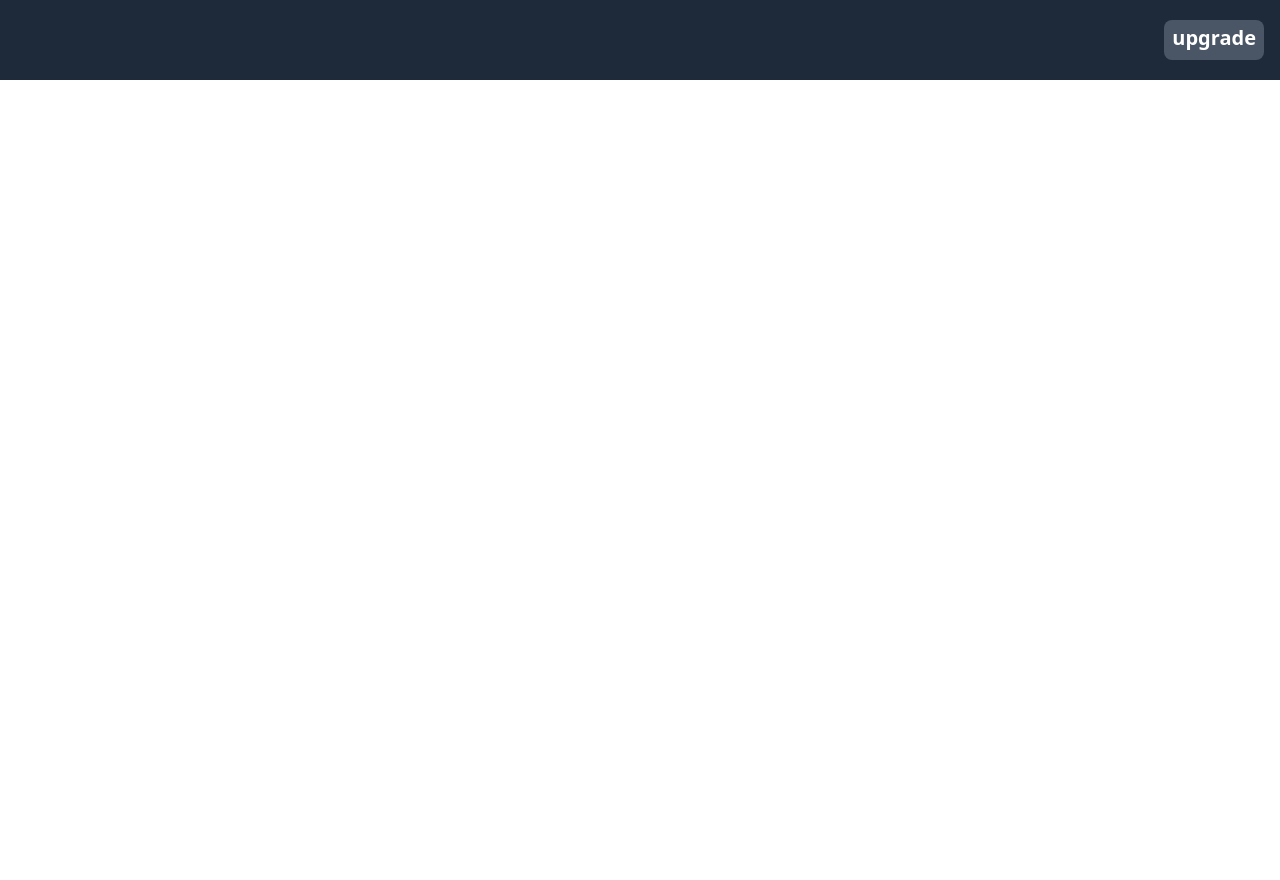
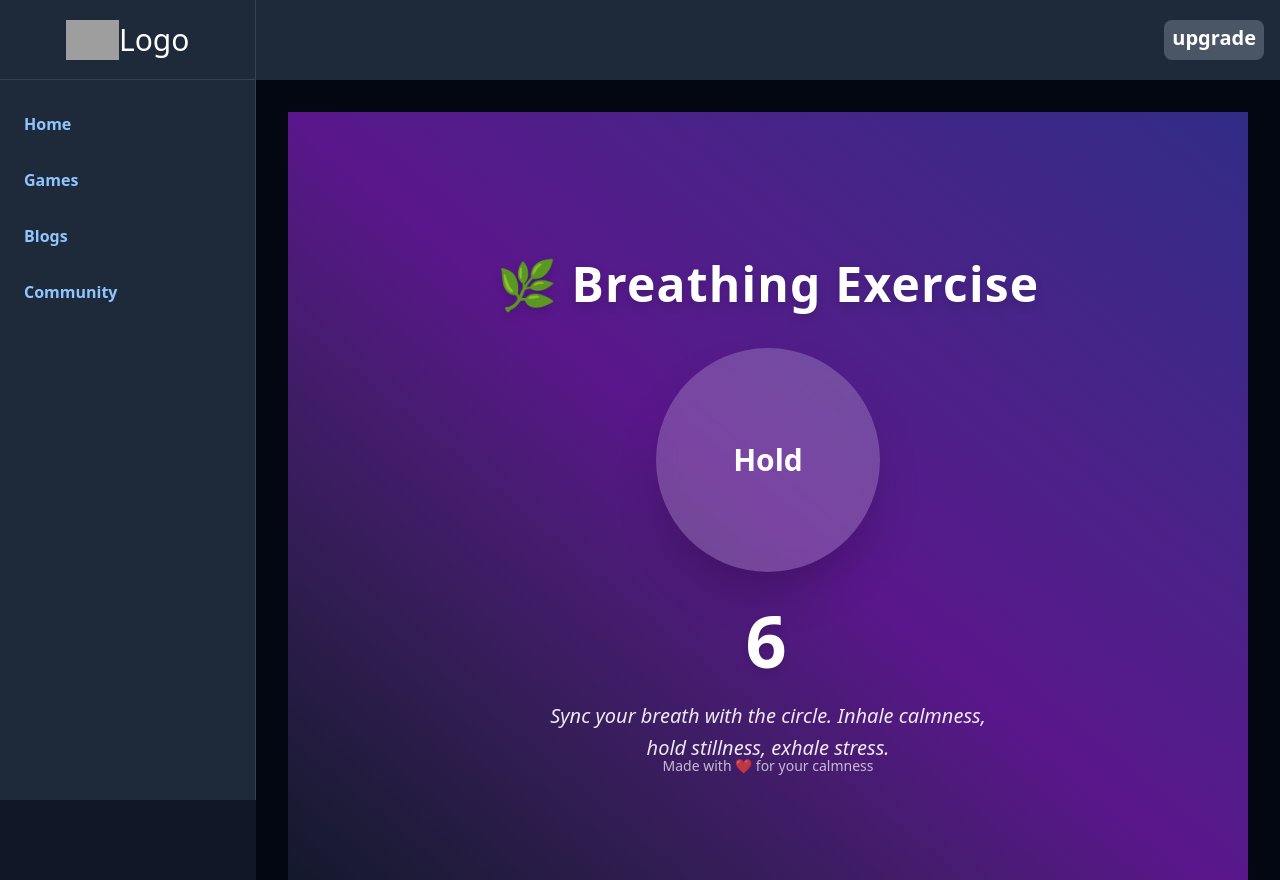
Before and after one commit to Prashant-K247/SIH-Project, a React (Vite) app: page /breathing in a window 1280 px wide. Before the commit this address had no page. Before the commit the page ends 800 px from the top, so only its background shows below. Built offline with nearby package versions, Linux system fonts and the light colour scheme; grey boxes are pictures that could not be loaded.

Commit message:
breathing

```diff
--- a/src/App.jsx
+++ b/src/App.jsx
@@ -9,6 +9,7 @@ import Mindgym from './mindgym/mindgym'
 import Community from './Pages/Community'
 
 import Meditation from './mindgym/Meditation'
+import Breathing from './mindgym/Breathing'
 
 
 function App() {
@@ -32,6 +33,7 @@ function App() {
           <Route path="/mindgym" element={<Mindgym />} />
           <Route path="/community" element={<Community />} />
 
+          <Route path="/breathing" element={<Breathing />} />
           <Route path="/meditation" element={<Meditation />} />
 
 
--- a/src/mindgym/Breathing.jsx
+++ b/src/mindgym/Breathing.jsx
@@ -0,0 +1,66 @@
+import React, { useState, useEffect } from "react";
+
+export default function Breathing() {
+  const [phase, setPhase] = useState("Inhale");
+  const [counter, setCounter] = useState(4);
+
+  useEffect(() => {
+    const interval = setInterval(() => {
+      setCounter((prev) => {
+        if (prev === 1) {
+          if (phase === "Inhale") {
+            setPhase("Hold");
+            return 7;
+          } else if (phase === "Hold") {
+            setPhase("Exhale");
+            return 8;
+          } else {
+            setPhase("Inhale");
+            return 4;
+          }
+        }
+        return prev - 1;
+      });
+    }, 1000);
+
+    return () => clearInterval(interval);
+  }, [phase]);
+
+  return (
+    <div className="flex flex-col items-center justify-center min-h-screen
+  bg-gradient-to-tr from-gray-900 via-purple-900 to-indigo-900 text-white p-6">
+
+
+      {/* Title */}
+      <h1 className="text-5xl font-extrabold tracking-wide mb-10 drop-shadow-lg">
+        🌿 Breathing Exercise
+      </h1>
+
+      {/* Animated Circle */}
+      <div
+        className={`w-56 h-56 rounded-full bg-white/20 backdrop-blur-md
+        flex items-center justify-center text-3xl font-bold shadow-2xl
+        transition-all duration-1000 ease-in-out
+        ${phase === "Inhale" ? "scale-125" : phase === "Exhale" ? "scale-75" : "scale-100"}`}
+      >
+        {phase}
+      </div>
+
+      {/* Timer */}
+      <div className="mt-8 text-7xl font-extrabold tracking-wider drop-shadow-md">
+        {counter}
+      </div>
+
+      {/* Subtitle */}
+      <p className="mt-6 text-xl italic text-white/90 text-center max-w-md leading-relaxed">
+        Sync your breath with the circle.
+        Inhale calmness, hold stillness, exhale stress.
+      </p>
+
+      {/* Footer */}
+      <footer className="absolute bottom-6 text-sm text-white/70">
+        Made with ❤️ for your calmness
+      </footer>
+    </div>
+  );
+}
```
